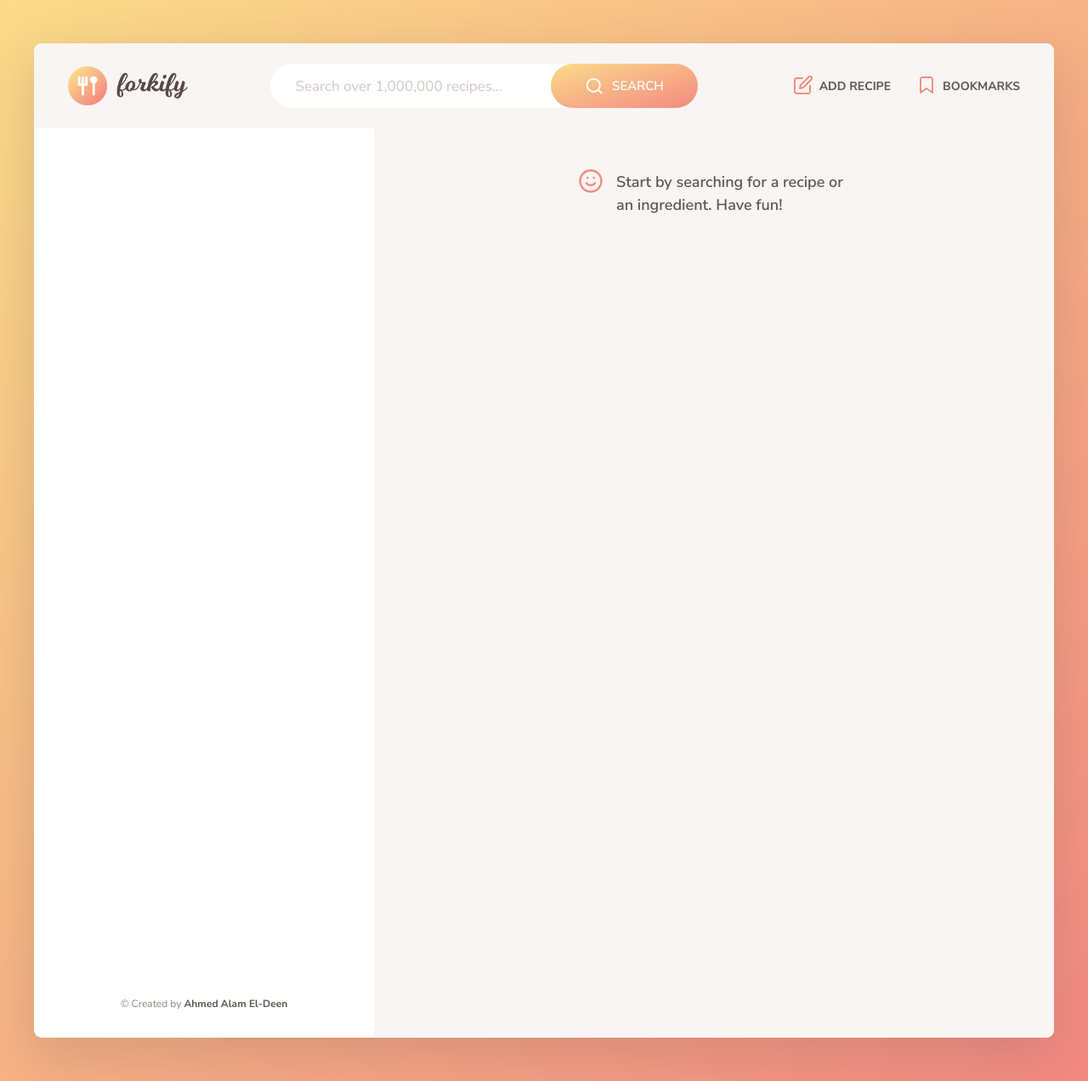
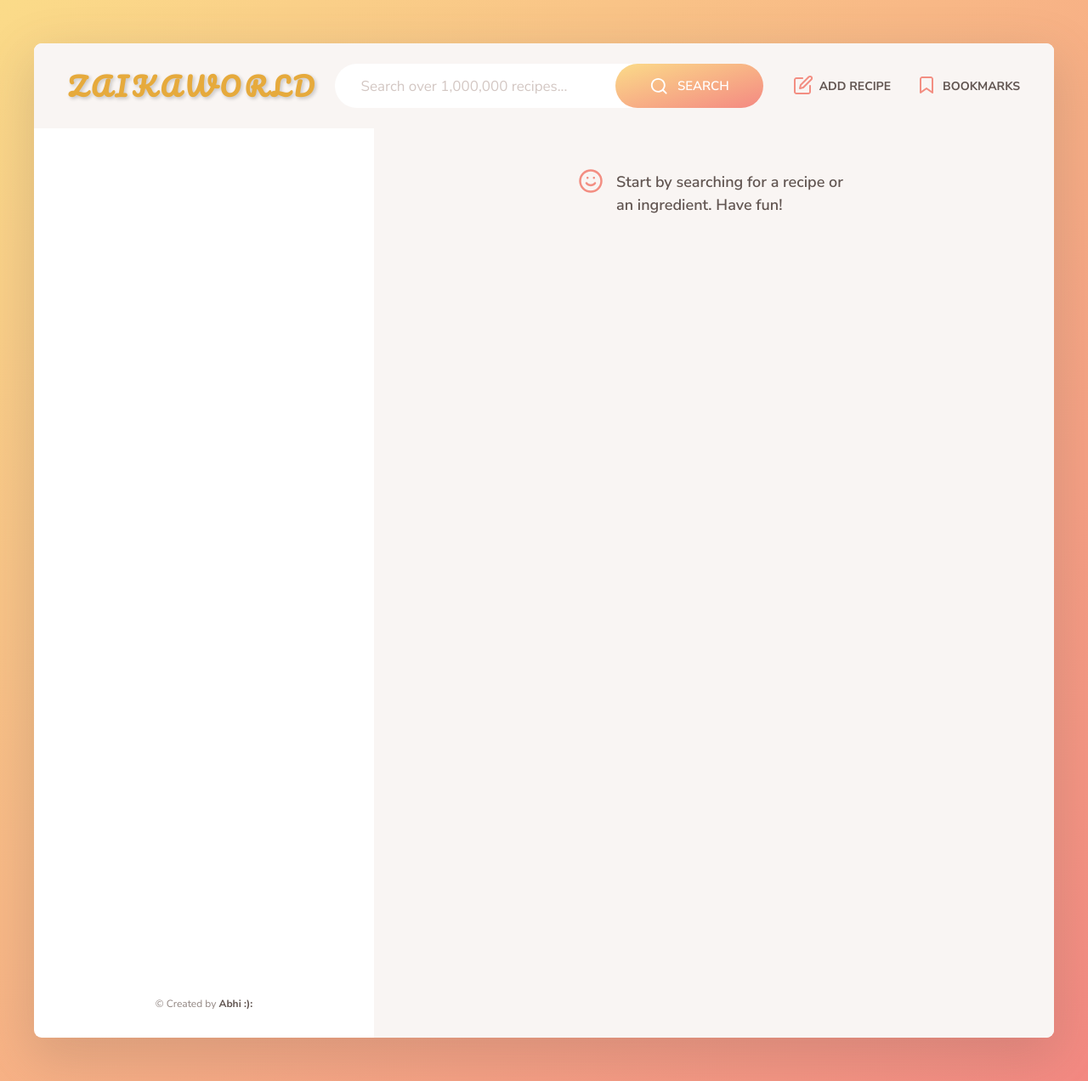
Before and after one commit to zatch4321/ZaikaWorld, a website built with Parcel: page index.html in a window 1280 px wide. Shown: the whole page at 85% size. Built offline with nearby package versions, Linux system fonts and the light colour scheme.

Commit message:
Updated project files and pushed recent changes

```diff
--- a/index.html
+++ b/index.html
@@ -8,18 +8,20 @@
       href="https://fonts.googleapis.com/css?family=Nunito+Sans:400,600,700"
       rel="stylesheet"
     />
-    <link rel="shortcut icon" href="src/img/favicon.png" type="image/x-icon" />
+
 
     <link rel="stylesheet" href="src/sass/main.scss" />
     <script defer type="module" src="src/js/controller.js"></script>
+    <link href="https://fonts.googleapis.com/css2?family=Pacifico&display=swap" rel="stylesheet">
 
-    <title>Forkify | Search over 1,000,000 recipes</title>
+    <title>ZaikaWorld | Search over 1,000,000 recipes</title>
   </head>
 
   <body>
     <div class="container">
       <header class="header">
-        <img src="src/img/logo.png" alt="Logo" class="header__logo" />
+        <span class="header__logo" style="font-family: 'Pacifico', cursive; font-size: 3rem; color: rgb(230, 170, 60); text-transform: uppercase; letter-spacing: 5px; font-weight: bold; text-shadow: 2px 2px 4px rgba(0, 0, 0, 0.2);">ZaikaWorld</span>
+
         <form class="search">
           <input
             type="text"
@@ -125,8 +127,8 @@
           <a
             class="website-link"
             target="_blank"
-            href="https://github.com/ahmedalam98"
-            >Ahmed Alam El-Deen</a
+            href="https://github.com/zatch4321?tab=repositories"
+            >Abhi :):</a
           >
         </p>
       </div>
```
Also changed, not shown: .gitpod.yml (added), README.md (deleted), src/img/favicon.png (deleted), src/img/forkify-architecture-recipe-loading.png (deleted), src/img/forkify-flowchart.png (deleted), src/img/logo.png (deleted), src/img/preview.png (deleted).
